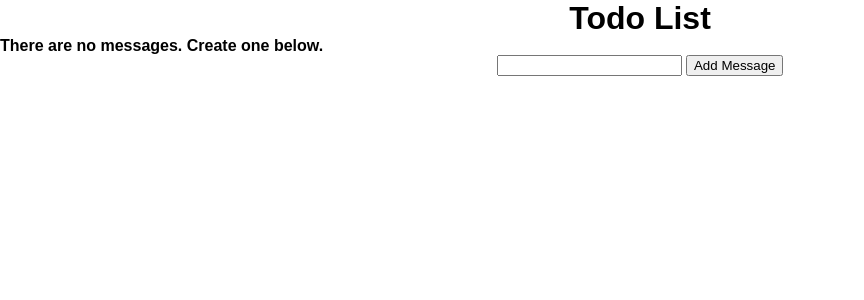
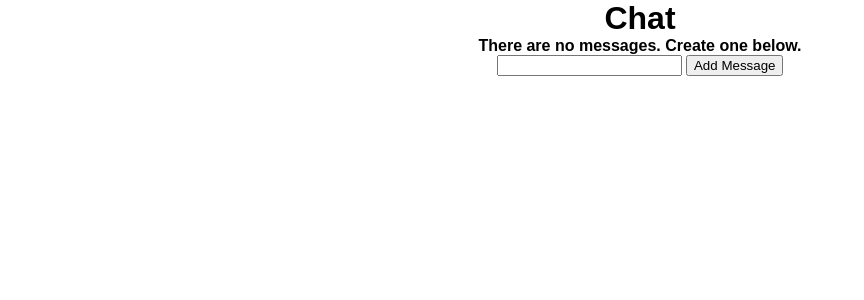
Before and after one commit to maxrimlinger/discord-clone, a Flask app: template templates/index.html in a window 1280 px wide. Shown: the top 300 px of the page, without its empty margins (0-864 px from the left). Run offline with Flask 3, Linux system fonts and the light colour scheme; the template is opened without the code that fills it, so the values that code supplies are empty.

Commit message:
fixed it

```diff
--- a/main.py
+++ b/main.py
@@ -22,7 +22,7 @@ def index():
         return redirect('/')
     else:
         query = db.query(kind="message")
-        query.order = ["date_created"]
+        query.order = ["datetime_sent"]
         messages = list(query.fetch())
         return render_template('index.html', messages=messages)
 
--- a/static/css/main.css
+++ b/static/css/main.css
@@ -5,7 +5,7 @@
 body {
     font-family: sans-serif;
 }
-h1 {
+h1, h4 {
     text-align: center;
 }
 form {
--- a/templates/index.html
+++ b/templates/index.html
@@ -6,7 +6,7 @@
 
 {% block body %}
 <div class="content">
-    <h1>Todo List</h1>
+    <h1>Chat</h1>
     {% if messages|length < 1 %}
     <h4>There are no messages. Create one below.</h4>
     {% else %}
@@ -20,7 +20,7 @@
         {% for message in messages %}
             <tr>
                 <td>{{ message.content }}</td>
-                <td>{{ message.date_created.date() }}</td>
+                <td>{{ message.datetime_sent.date() }}</td>
                 <td>
                     <a href="/delete/{{message.id}}">Delete</a>
                 </td>
```
